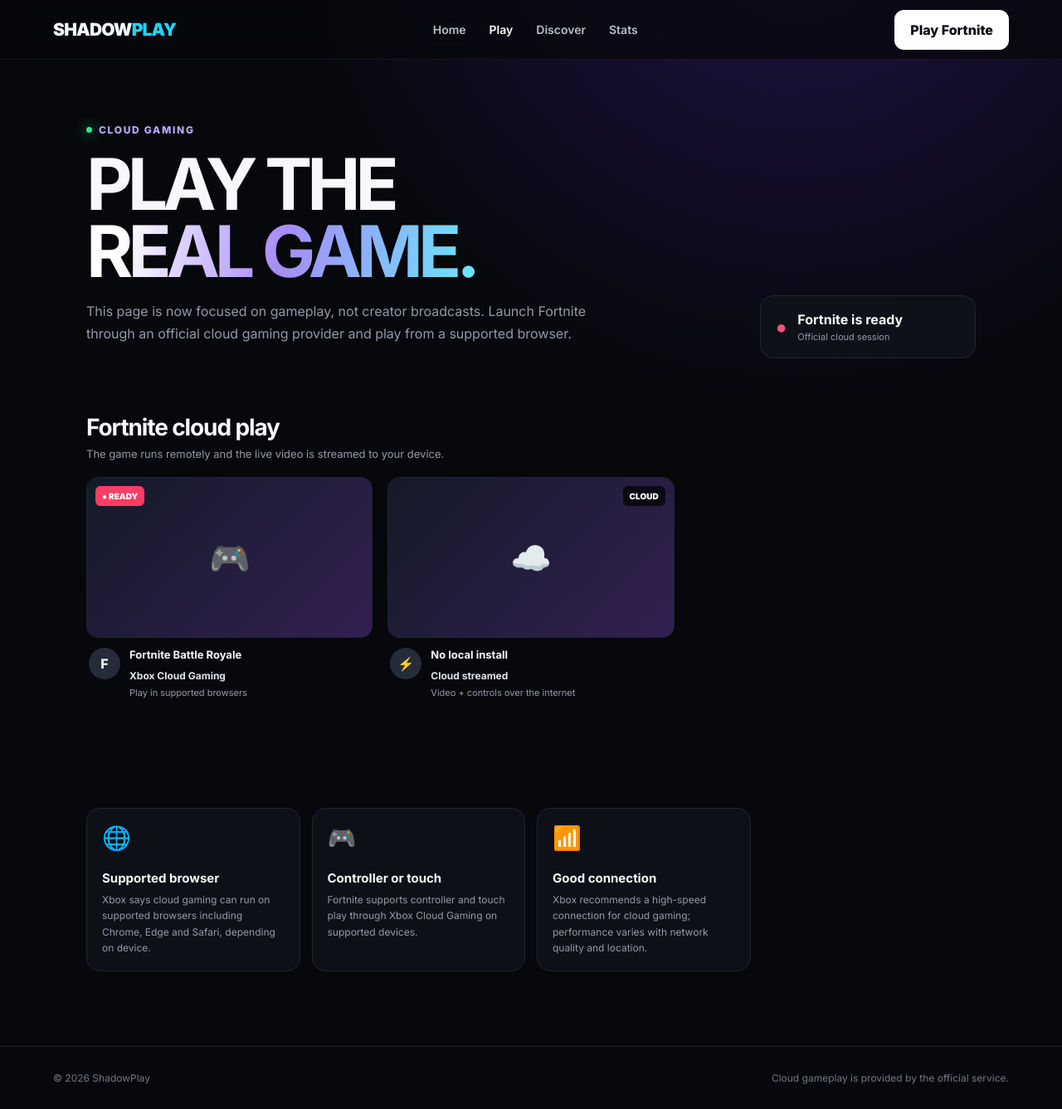
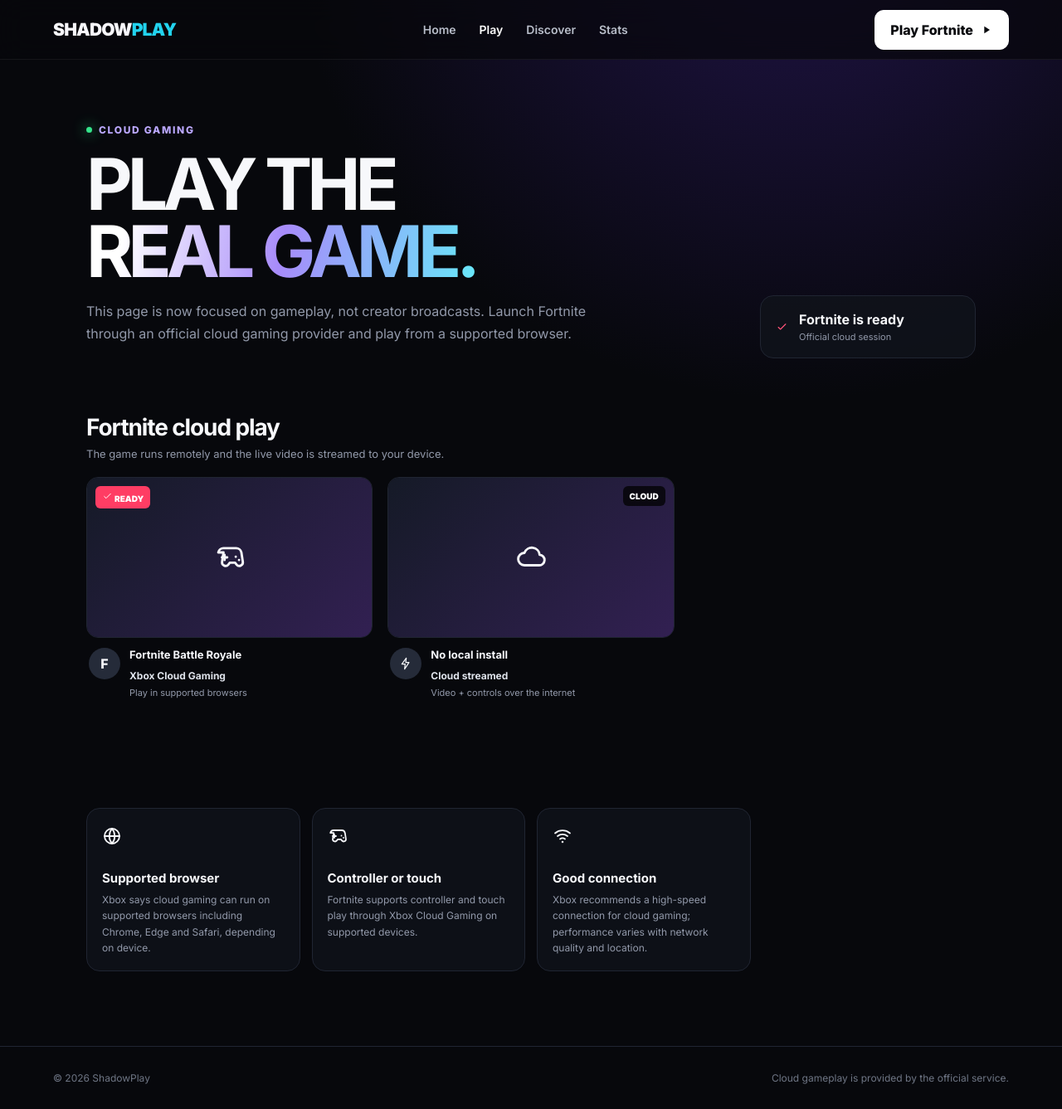
Before and after one commit to Shadowsenpai67/Shadow-senpai-, a Next.js app: page /streams in a window 1280 px wide. Shown: the whole page at 83% size. Built offline with nearby package versions, Linux system fonts and the light colour scheme.

Commit message:
Replace streams page emoji icons with SVG icons

```diff
--- a/app/streams/page.tsx
+++ b/app/streams/page.tsx
@@ -1,20 +1,21 @@
 import Link from "next/link";
+import { Icon } from "../icons";
 
 export default function StreamsPage() {
   return <main className="platform-shell">
-    <nav className="nav"><Link className="brand" href="/">SHADOW<span>PLAY</span></Link><div className="links"><Link href="/">Home</Link><Link className="active-link" href="/watch">Play</Link><Link href="/#discover">Discover</Link><Link href="/#stats">Stats</Link></div><Link className="btn primary" href="/watch">Play Fortnite</Link></nav>
+    <nav className="nav"><Link className="brand" href="/">SHADOW<span>PLAY</span></Link><div className="links"><Link href="/">Home</Link><Link className="active-link" href="/watch">Play</Link><Link href="/#discover">Discover</Link><Link href="/#stats">Stats</Link></div><Link className="btn primary" href="/watch">Play Fortnite <Icon name="play" size={16}/></Link></nav>
     <section className="streams-hero">
       <div><div className="eyebrow"><i className="dot"/> Cloud gaming</div><h1>PLAY THE<br/><span className="gradient">REAL GAME.</span></h1><p>This page is now focused on gameplay, not creator broadcasts. Launch Fortnite through an official cloud gaming provider and play from a supported browser.</p></div>
-      <div className="live-summary"><span className="pulse">●</span><div><strong>Fortnite is ready</strong><small>Official cloud session</small></div></div>
+      <div className="live-summary"><span className="pulse"><Icon name="check" size={15}/></span><div><strong>Fortnite is ready</strong><small>Official cloud session</small></div></div>
     </section>
     <section className="stream-list-section">
       <div className="section-title"><div><h2>Fortnite cloud play</h2><p>The game runs remotely and the live video is streamed to your device.</p></div></div>
       <div className="live-grid">
-        <Link href="/watch" className="live-card"><div className="thumb"><div className="thumb-fallback">🎮</div><span className="live-badge">● READY</span></div><div className="live-meta"><div className="avatar">F</div><div className="live-copy"><h3>Fortnite Battle Royale</h3><strong>Xbox Cloud Gaming</strong><p>Play in supported browsers</p></div></div></Link>
-        <Link href="#requirements" className="live-card"><div className="thumb"><div className="thumb-fallback">☁️</div><span className="viewer-badge">CLOUD</span></div><div className="live-meta"><div className="avatar">⚡</div><div className="live-copy"><h3>No local install</h3><strong>Cloud streamed</strong><p>Video + controls over the internet</p></div></div></Link>
+        <Link href="/watch" className="live-card"><div className="thumb"><div className="thumb-fallback"><Icon name="gamepad" size={38}/></div><span className="live-badge"><Icon name="check" size={13}/> READY</span></div><div className="live-meta"><div className="avatar">F</div><div className="live-copy"><h3>Fortnite Battle Royale</h3><strong>Xbox Cloud Gaming</strong><p>Play in supported browsers</p></div></div></Link>
+        <Link href="#requirements" className="live-card"><div className="thumb"><div className="thumb-fallback"><Icon name="cloud" size={38}/></div><span className="viewer-badge">CLOUD</span></div><div className="live-meta"><div className="avatar"><Icon name="zap" size={16}/></div><div className="live-copy"><h3>No local install</h3><strong>Cloud streamed</strong><p>Video + controls over the internet</p></div></div></Link>
       </div>
     </section>
-    <section id="requirements" className="section"><div className="grid"><article className="card"><div className="card-icon">🌐</div><h3>Supported browser</h3><p>Xbox says cloud gaming can run on supported browsers including Chrome, Edge and Safari, depending on device.</p></article><article className="card"><div className="card-icon">🎮</div><h3>Controller or touch</h3><p>Fortnite supports controller and touch play through Xbox Cloud Gaming on supported devices.</p></article><article className="card"><div className="card-icon">📶</div><h3>Good connection</h3><p>Xbox recommends a high-speed connection for cloud gaming; performance varies with network quality and location.</p></article></div></section>
+    <section id="requirements" className="section"><div className="grid"><article className="card"><div className="card-icon"><Icon name="globe" size={24}/></div><h3>Supported browser</h3><p>Xbox says cloud gaming can run on supported browsers including Chrome, Edge and Safari, depending on device.</p></article><article className="card"><div className="card-icon"><Icon name="gamepad" size={24}/></div><h3>Controller or touch</h3><p>Fortnite supports controller and touch play through Xbox Cloud Gaming on supported devices.</p></article><article className="card"><div className="card-icon"><Icon name="wifi" size={24}/></div><h3>Good connection</h3><p>Xbox recommends a high-speed connection for cloud gaming; performance varies with network quality and location.</p></article></div></section>
     <footer className="footer"><span>© 2026 ShadowPlay</span><span>Cloud gameplay is provided by the official service.</span></footer>
   </main>;
 }
```
